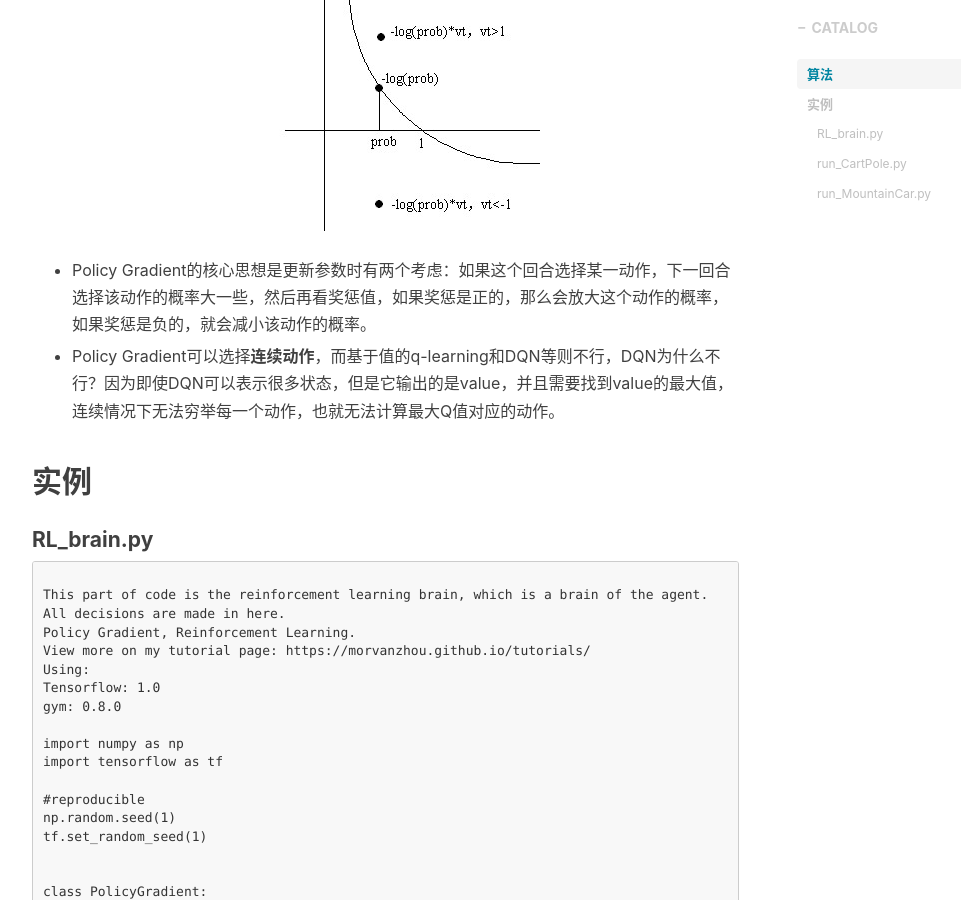
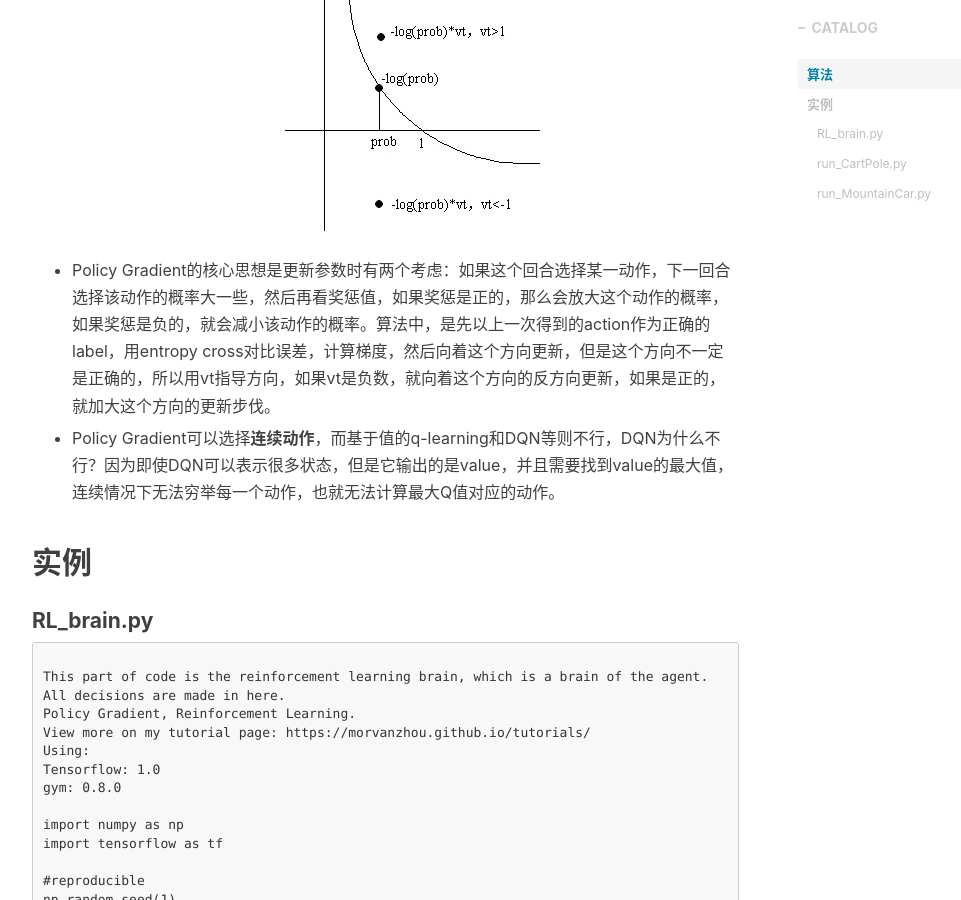
Before and after one commit to btyzkelili/btyzkelili.github.io, a Jekyll site: the page built from _posts/2019-05-29-rl-policy-gradient.md, in a window 1280 px wide and 900 px high, scrolled down 1177 px. Shown: the whole window, without its empty margins (233-1194 px from the left). Built offline with Jekyll 4.4.1, drawn with Linux system fonts in a browser that asks for light colours; nearby versions of some CDN libraries; comment, search, counter and statistics services are not loaded.

Commit message:
Update 2019-05-29-rl-policy-gradient.md

```diff
--- a/_posts/2019-05-29-rl-policy-gradient.md
+++ b/_posts/2019-05-29-rl-policy-gradient.md
@@ -16,7 +16,7 @@
 
 * 损失函数loss = -log(prob) * v<sub>t</sub>: -log(prob)表示在状态s所选动作a的吃惊度，如果选该动作的可能性越小，-log(prob)就越大，v<sub>t</sub>是选该动作的奖励，由于policy gradient是回合更新，所以v<sub>t</sub>由该回合所有选择动作a得到的reward共同决定的，意味着回合过程中，需要存储该回合经验，包括所有状态、动作、奖励，如果奖励是正值且较大，则-log(prob)越大，表示选了一个小可能的动作但是奖励很大，即惊喜度较大，需要对参数进行较大的修改，若奖励是负值，-log(prob)变得更小（先增大，后取负），示意图如下：![](/img/rl/1-10.jpg)
 
-* Policy Gradient的核心思想是更新参数时有两个考虑：如果这个回合选择某一动作，下一回合选择该动作的概率大一些，然后再看奖惩值，如果奖惩是正的，那么会放大这个动作的概率，如果奖惩是负的，就会减小该动作的概率。
+* Policy Gradient的核心思想是更新参数时有两个考虑：如果这个回合选择某一动作，下一回合选择该动作的概率大一些，然后再看奖惩值，如果奖惩是正的，那么会放大这个动作的概率，如果奖惩是负的，就会减小该动作的概率。算法中，是先以上一次得到的action作为正确的label，用entropy cross对比误差，计算梯度，然后向着这个方向更新，但是这个方向不一定是正确的，所以用vt指导方向，如果vt是负数，就向着这个方向的反方向更新，如果是正的，就加大这个方向的更新步伐。
 
 * Policy Gradient可以选择**连续动作**，而基于值的q-learning和DQN等则不行，DQN为什么不行？因为即使DQN可以表示很多状态，但是它输出的是value，并且需要找到value的最大值，连续情况下无法穷举每一个动作，也就无法计算最大Q值对应的动作。
 
```
